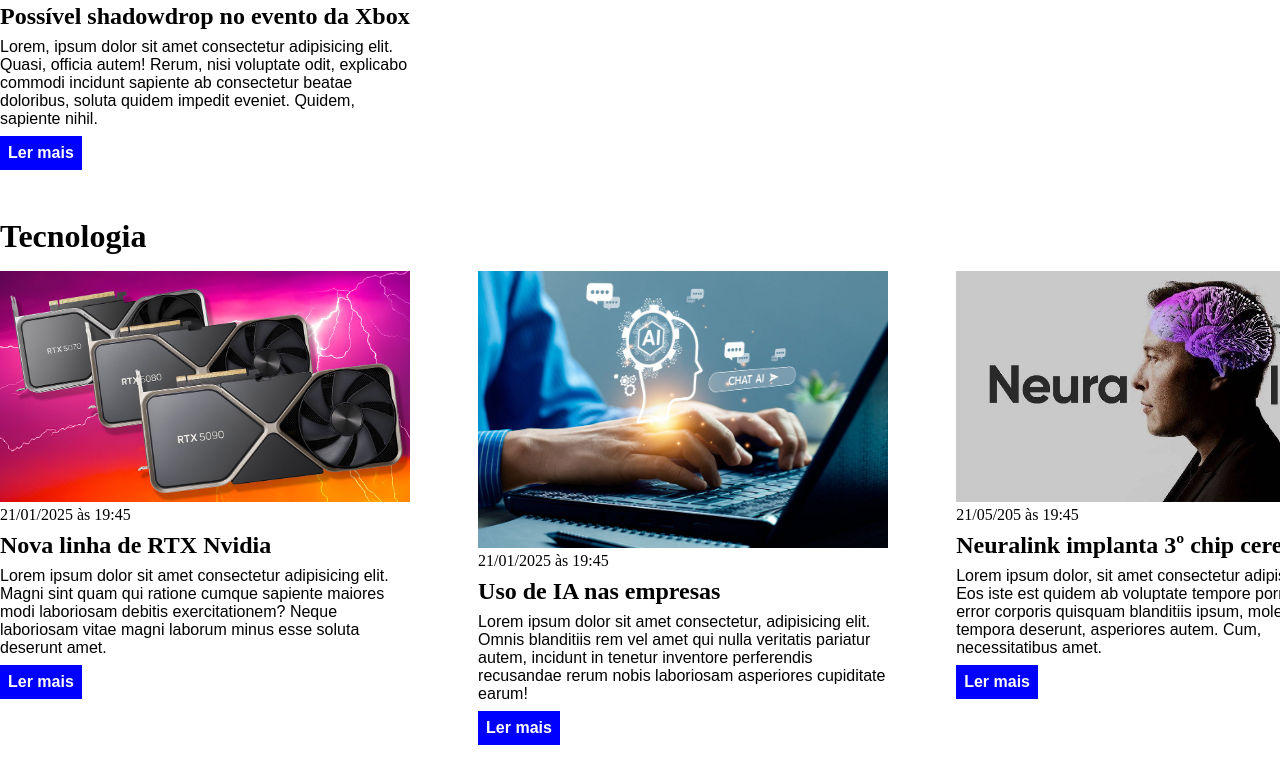
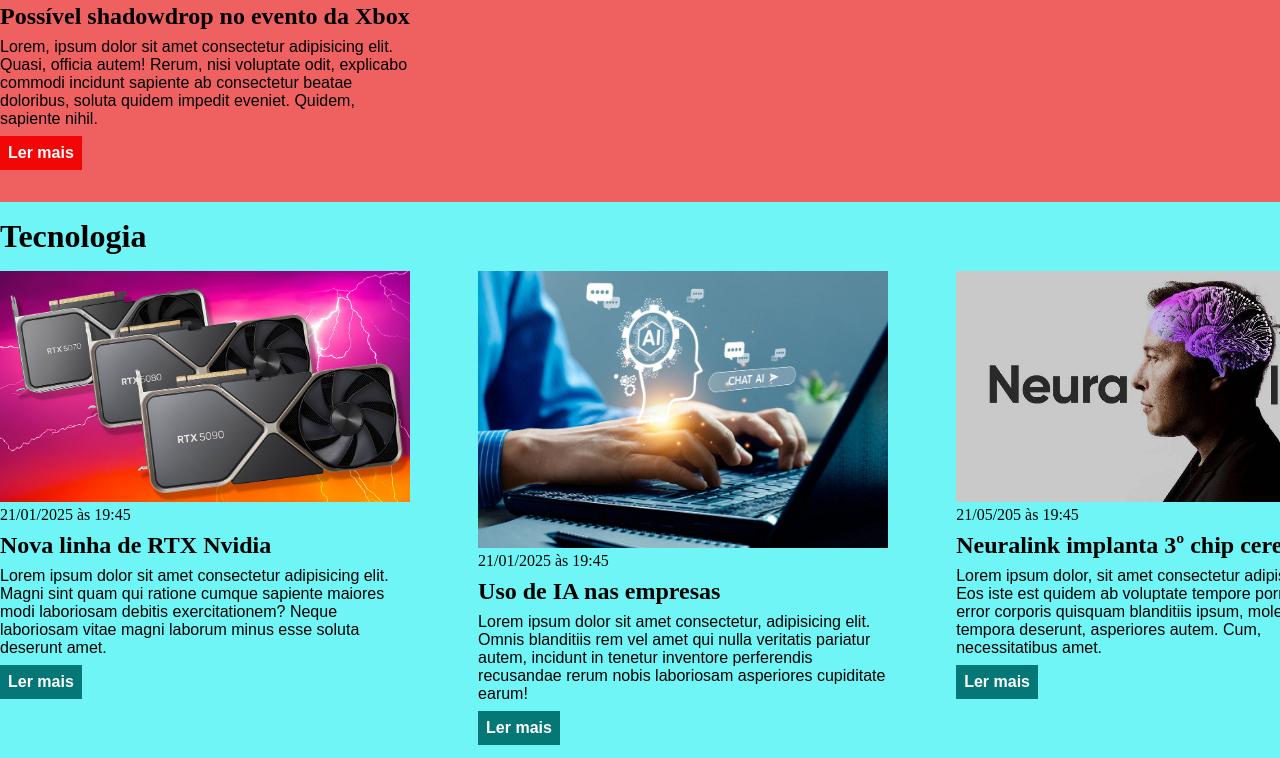
Before and after one commit to Rogerio-Leal/exercicio_css, a plain HTML site: page index.html in a window 1280 px wide. Shown: the part 2587-3345 px from the top of the page. Drawn offline with Linux system fonts and the light colour scheme.

Commit message:
Edit colors

```diff
--- a/main.css
+++ b/main.css
@@ -104,3 +104,19 @@
 #economy .articles article a {
     background-color: #ff9f1a;
 }
+
+#nerd {
+    background-color: rgb(239, 97, 97);
+}
+
+#nerd .articles article a {
+    background-color: rgb(242, 7, 7);
+}
+
+#tecnology {
+    background-color: rgb(111, 245, 245);
+}
+
+#tecnology .articles article a {
+    background-color: rgb(5, 119, 119);
+}
```
